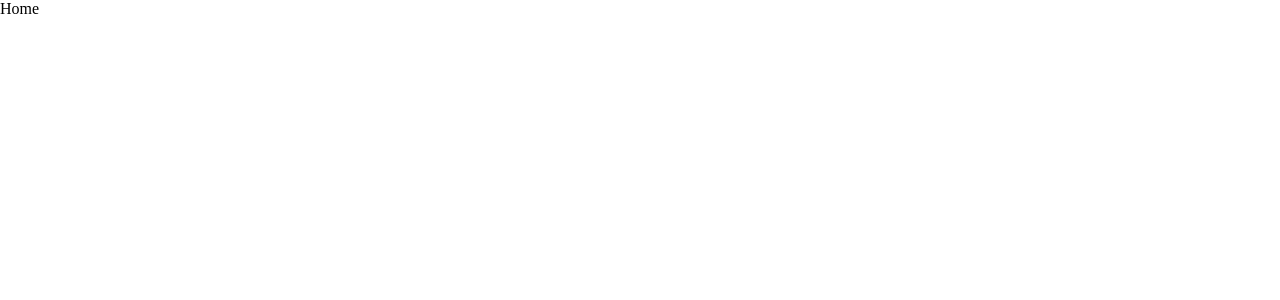
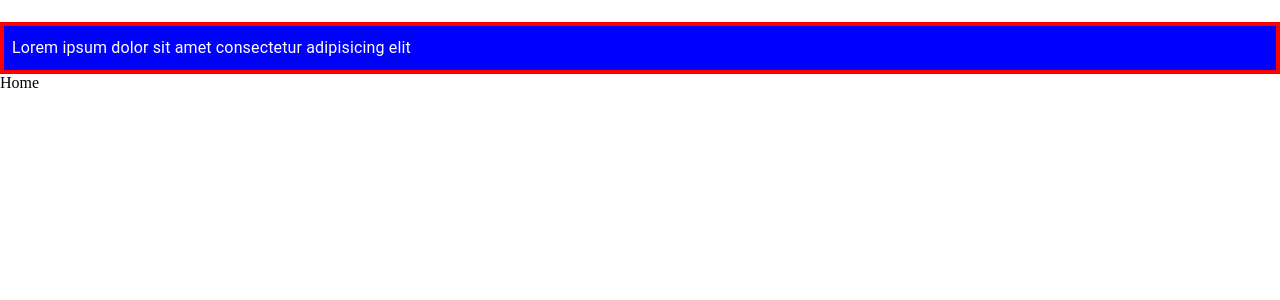
Before and after one commit to samirbobo/pro-mui-one, a React (Vite) app: page / in a window 1280 px wide. Shown: the top 300 px of the page. Built offline with nearby package versions, Linux system fonts and the light colour scheme.

Commit message:
finished learn Typography components

```diff
--- a/src/index.css
+++ b/src/index.css
@@ -3,3 +3,9 @@
   margin: 0;
   padding: 0;
 }
+
+.title {
+  background-color: blue;
+  color: white;
+  padding: 0.5rem
+}
--- a/src/pages/RootLayout.jsx
+++ b/src/pages/RootLayout.jsx
@@ -1,8 +1,33 @@
 import { Outlet } from "react-router-dom";
+import Typography from "@mui/material/Typography";
 
 export default function RootLayout() {
   return (
     <main>
+      {/*
+        Typography: تستخدم في كتابه النصوص او بمعني اوضح كتابه عناصر اتش ام ال منسقه
+          1- component => h1, h2, ..., h6 and others html elements
+          2- variant:  دا التنسيق الي هياخده العنصر بتاعي من حجم ونوع خط وغيرهم
+          في خواص كتير بتقلها الكمبونانت بتاعتنا وي دول امثلها بسيطه عليهم الباقي موجود في
+          API موقع ماتريل يو ايه
+
+          3- عشان تعمل تنسيقات اضافيه تناسب موقعك الشخصي في فيه تلت طرق ينفع يطبقه علي اي كمبونانت في المكتبه بتاعتنا
+            1- Plain Css: وهي انك تعمل كلاس في ال سي اس اس عادي وتحط فيه تنسيقاتك وتضيفه للكمبونانت عادي
+            2- The sx Props: نفس فكره الاستلي الي كنت بضيفه لاي عنصر اتش امل ال بس هنا اسمه اس اكس
+            3- css properties: اقدر اضيف عناصر ال سي اس اس مباشره كا بروبس في الكمبونانت
+            4- color: تستخدم لاختيار الوان محدده مدعومه من المكتبه في حاله اللايت مود وي الضارك مود وبتتغير تلقائي
+      */}
+      <Typography
+        border="4px solid red"
+        color="common.white"
+        className="title"
+        sx={{ marginTop: "22px" }}
+        component="h1"
+        variant="subtitle1"
+      >
+        Lorem ipsum dolor sit amet consectetur adipisicing elit
+      </Typography>
+
       <Outlet />
     </main>
   );
```
